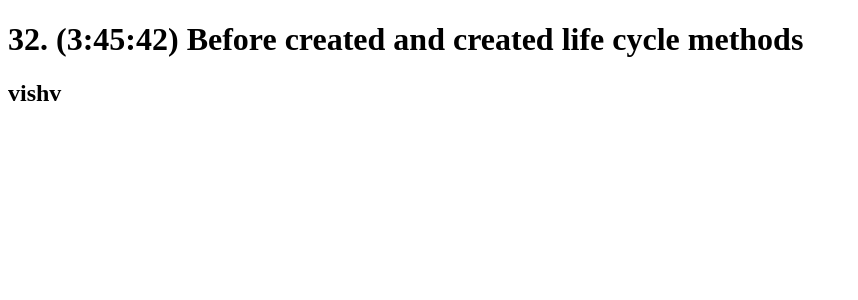
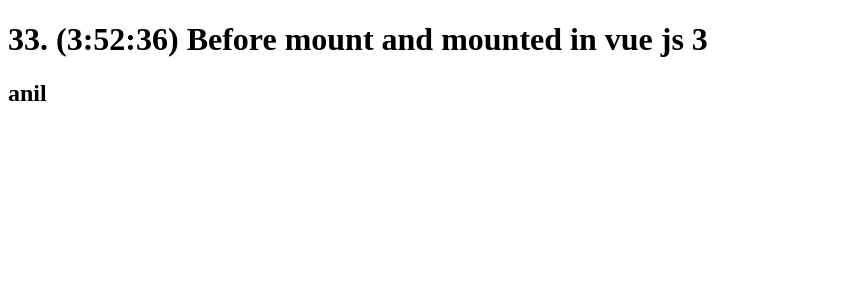
Before and after one commit to VIP114/vuejs-full-course-for-revise, a Vue app: page / in a window 1280 px wide. Shown: the top 300 px of the page, without its empty margins (0-858 px from the left). Built offline with nearby package versions, Linux system fonts and the light colour scheme.

Commit message:
33. (3:52:36) Before mount and mounted in vue js 3

```diff
--- a/src/App.vue
+++ b/src/App.vue
@@ -21,7 +21,8 @@
   <!-- <ParentsMultipleSlots28/>  -->
   <!-- <DynamicComponents29/> -->
   <!-- <Main30/> -->
-  <BeforeCreated32/>
+  <!-- <BeforeCreated32/> -->
+  <BeforeMount33/>
 </template>
 
 <script>
@@ -46,7 +47,8 @@
 // import ParentsMultipleSlots28 from './components/ParentsMultipleSlots28'
 // import DynamicComponents29 from './components/DynamicComponents29'
 // import Main30 from './components/Main30'
-import  BeforeCreated32 from './components/BeforeCreated32'
+// import  BeforeCreated32 from './components/BeforeCreated32'
+import BeforeMount33 from './components/BeforeMount33'
 export default {
   name: 'App',
   components: {
@@ -71,7 +73,8 @@
     // ParentsMultipleSlots28,
     // DynamicComponents29,
     // Main30,
-    BeforeCreated32,
+    // BeforeCreated32,
+    BeforeMount33,
   }
 }
 </script>
--- /dev/null
+++ b/src/components/BeforeMount33.vue
@@ -0,0 +1,22 @@
+<template>
+    <div>
+    <h1>33. (3:52:36) Before mount and mounted in vue js 3</h1>
+    <h2>{{name}}</h2>
+    </div>
+</template>
+<script>
+export default {
+    name:"BeforeMount33",
+    data() {
+        return {
+            name:'anil',
+        }
+    },
+    beforeMount() {
+        console.warn("beforeMount",this.$el);
+    },
+    mounted() {
+        console.warn("mouted",this.$el);
+    },
+}
+</script>
```
